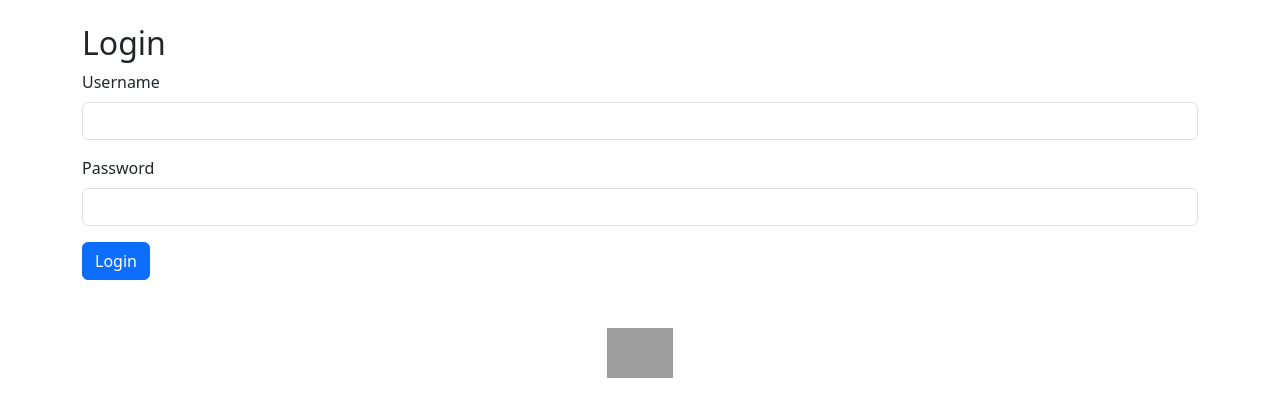
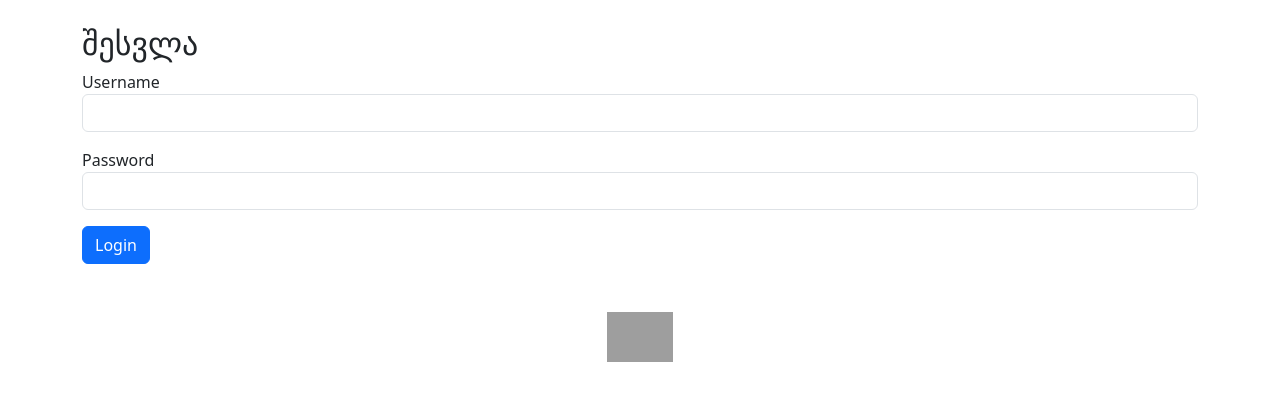
Before and after one commit to giorgi974/AUTO-SHOP-GEORGIA-3-1, a Flask app: template templates/login.html in a window 1280 px wide. Shown: the part 56-473 px from the top of the page. Run offline with Flask 3, Linux system fonts and the light colour scheme; the template is opened without the code that fills it: values that come from a table or form of the project are taken from there, others are empty; a user stored in the database is signed in; grey boxes are pictures that could not be loaded.

Commit message:
Update login.html

```diff
--- a/templates/login.html
+++ b/templates/login.html
@@ -1,18 +1,20 @@
+{% extends 'base.html' %}
 
-{% extends 'base.html' %}
-{% block title %}Login{% endblock %}
 {% block content %}
-<h2>Login</h2>
+<h2>შესვლა</h2>
 <form method="POST">
     {{ form.hidden_tag() }}
+
     <div class="mb-3">
-        {{ form.username.label(class="form-label") }}
+        {{ form.username.label }}
         {{ form.username(class="form-control") }}
     </div>
+
     <div class="mb-3">
-        {{ form.password.label(class="form-label") }}
+        {{ form.password.label }}
         {{ form.password(class="form-control") }}
     </div>
-    {{ form.submit(class="btn btn-primary") }}
+
+    <button type="submit" class="btn btn-primary">{{ form.submit.label.text }}</button>
 </form>
 {% endblock %}
```
